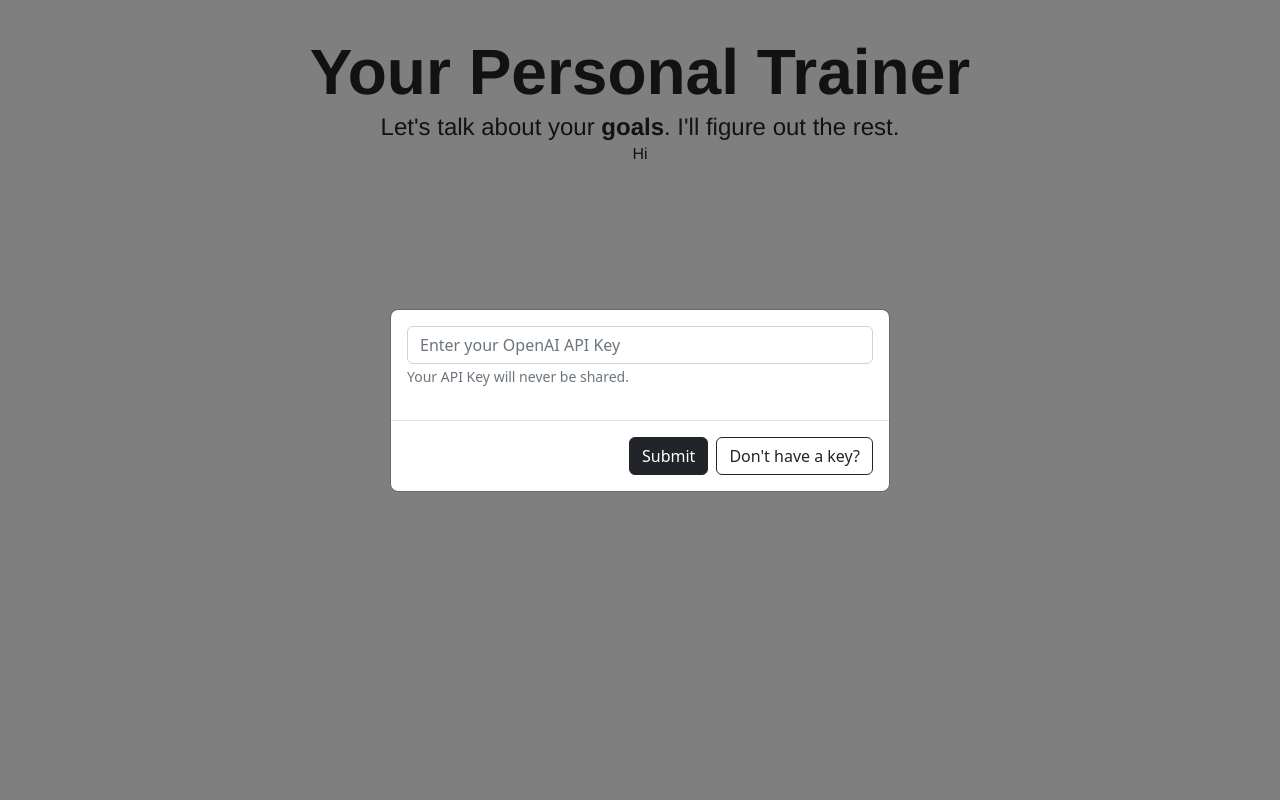
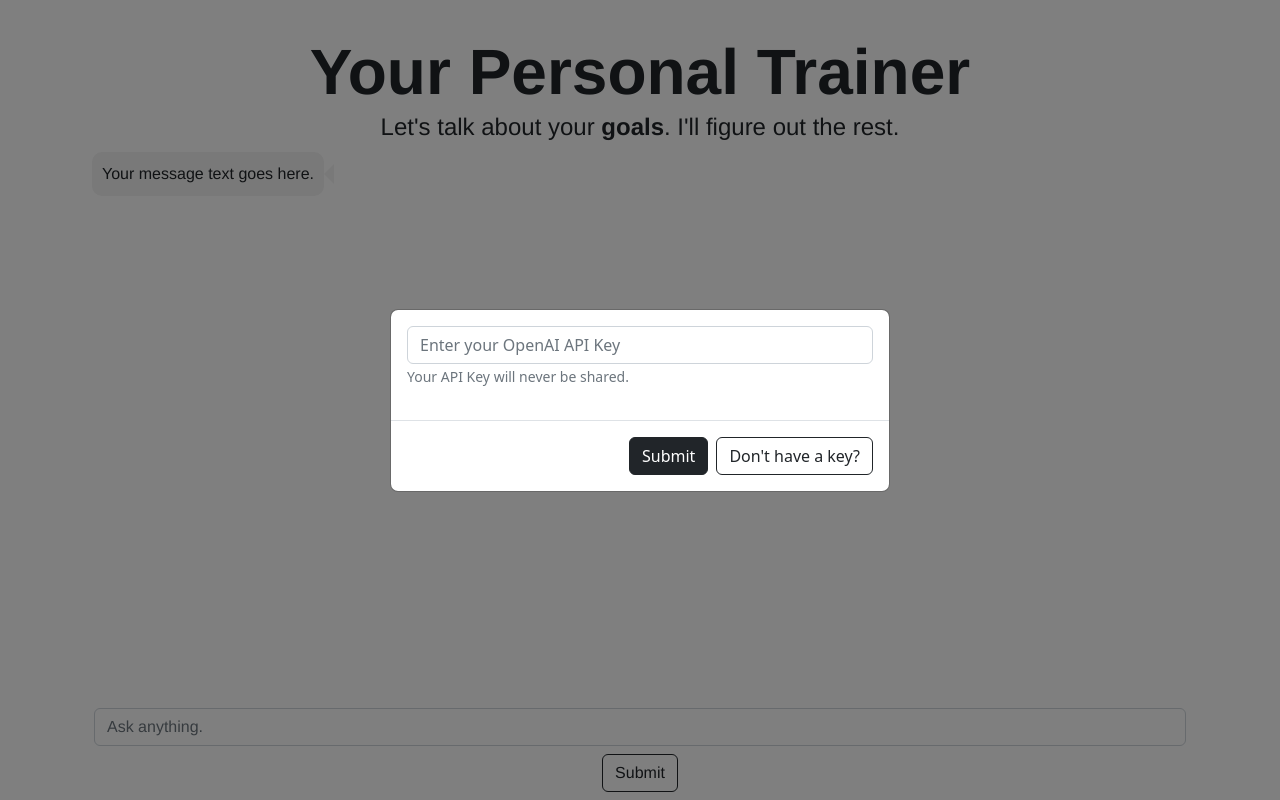
Before and after one commit to zohaib-a-ahmed/personaltrainer, a Next.js app: page /chat in a window 1280 px wide. Built offline with nearby package versions, Linux system fonts and the light colour scheme.

Commit message:
Chat Interface

```diff
--- /dev/null
+++ b/components/ChatPage.js
@@ -0,0 +1,36 @@
+import { Container, Form, Row, Button } from "react-bootstrap";
+
+const ChatPage = () => {
+    return (
+    <Container>
+        <div className="chat-container">
+            <Row>
+                <div>
+                    <h1> Your Personal Trainer </h1>
+                    <p> Let's talk about your <strong>goals</strong>. I'll figure out the rest.</p>
+                </div>
+            </Row>
+            <Row>
+                <div className="screen">
+                    <div className="user-input">
+                        <div className="speech-bubble">
+                            Your message text goes here.
+                        </div>
+                    </div>
+                </div>
+            </Row>
+            <Row>
+                <div className="input">
+                    <Form>
+                        <Form.Group>
+                            <Form.Control placeholder="Ask anything."></Form.Control>
+                        </Form.Group>
+                        <Button className = "m-2" variant="outline-dark">Submit</Button>
+                    </Form>
+                </div>
+            </Row>
+        </div>
+    </Container> );
+}
+
+export default ChatPage;
--- a/pages/chat.js
+++ b/pages/chat.js
@@ -1,15 +1,32 @@
-import { Container, Row, Modal, Button, Form } from "react-bootstrap";
+import { Modal, Button, Form } from "react-bootstrap";
 import { useEffect, useState } from "react";
+import ChatPage from "@/components/ChatPage";
 
 const chat = () => {
 
-    //Place API Key into .env
+    // initial render
+    useEffect(() => {
+        if(!key){ // change to pull key from session storage, if there is no key, then show modal.
+            setShowModal(true);
+        }
+    }, []);
 
+    // API Key State + Modal bool
+    const [key, setKey] = useState('');
     const [showModal, setShowModal] = useState(false);
 
-    useEffect(() => {
-        setShowModal(true);
-    }, []);
+    // Handle methods
+    const handleClose = () => {
+        if(key){
+            console.log(key);
+            setShowModal(false);
+            // push key to session storage
+        }
+    }
+
+    const handleChange = (e) => {
+        setKey(e.target.value);
+    }
 
     return (
         <div className="chat">
@@ -20,31 +37,19 @@ const chat = () => {
                     <Modal.Body>
                         <Form>
                             <Form.Group className="mb-3">
-                                <Form.Control type = "email" placeholder="Enter your OpenAI API Key"></Form.Control>
+                                <Form.Control type = "password" placeholder="Enter your OpenAI API Key" value = {key} onChange = {handleChange}></Form.Control>
                                 <Form.Text className="text-muted">Your API Key will never be shared.</Form.Text>
                             </Form.Group>
                         </Form>
                     </Modal.Body>
                     <Modal.Footer>
                         {/* Already have an account? Button to be added*/}
-                        <Button variant="dark">Submit</Button>
+                        <Button variant="dark" onClick={handleClose}>Submit</Button>
                         <Button variant="outline-dark" href = "/about">Don't have a key?</Button>
                     </Modal.Footer>
                 </Modal>
             </div>
-            <Container fluid>
-                <Row>
-                    <div>
-                        <h1> Your Personal Trainer </h1>
-                        <p> Let's talk about your <strong>goals</strong>. I'll figure out the rest.</p>
-                    </div>
-                </Row>
-                <Row>
-                    <div>
-                        Hi
-                    </div>
-                </Row>
-            </Container>
+            <ChatPage></ChatPage>
         </div>
     );
 }
--- a/styles/globals.css
+++ b/styles/globals.css
@@ -55,7 +55,7 @@ Starting page
 
 
 /*
-Chat Page
+Chat Page + Input
 */
 
 .chat {
@@ -63,7 +63,6 @@ Chat Page
   width: 100%;
   text-align: center;
   font-family: "Helvetica Neue", "Helvetica", "Arial", sans-serif;
-
 }
 
 .chat h1{
@@ -90,24 +89,74 @@ Chat Page
   font-size: 1.5em;
   font-weight: 500;
 }
+
+.chat-container {
+  display: flex;
+  flex-direction: column;
+  height: 100vh;
+  width: 100%;
+  position: relative;
+}
+
+.screen {
+  flex-grow: 1;
+}
+
+.input {
+  width: 50%;
+  margin: auto;
+  bottom: 0;
+  position: absolute;
+  left: 50%;
+  transform: translate(-50%, 0);
+}
+
 /*
 GPT Output Section
 */
 
-.output {
-  margin: auto;
-  text-align: left;
-  text-indent: 2em;
-  padding: 2em;
-  font-weight: 400;
-  font-family: "Helvetica Neue","Helvetica","Arial",sans-serif;
-  font-size: 20px;
-  line-height: 1.625;
+.speech-bubble {
+  position: relative;
+  background-color: #f2f2f2;
+  border-radius: 10px;
+  padding: 10px;
+  width: fit-content;
+  max-width: 80%;
+  margin: 10px 0;
 }
 
-/* Loading Page */
+.speech-bubble:before {
+  content: "";
+  position: absolute;
+  left: 0;
+  top: 50%;
+  width: 0;
+  height: 0;
+  border: 10px solid transparent;
+  border-right-color: #f2f2f2;
+  border-left: 0;
+  margin-top: -10px;
+  margin-left: -10px;
+}
 
-.loading {
-  margin: auto;
-  text-align: center;
+.user-input .speech-bubble {
+  float: left;
+  margin-left: 10px;
 }
+
+.user-input .speech-bubble:before {
+  border-right-color: #f2f2f2;
+  left: auto;
+  right: 0;
+  margin-left: auto;
+  margin-right: -10px;
+}
+
+.chatbot-response .speech-bubble {
+  float: right;
+  margin-right: 10px;
+}
+
+.chatbot-response .speech-bubble:before {
+  border-right-color: #f2f2f2;
+}
```
